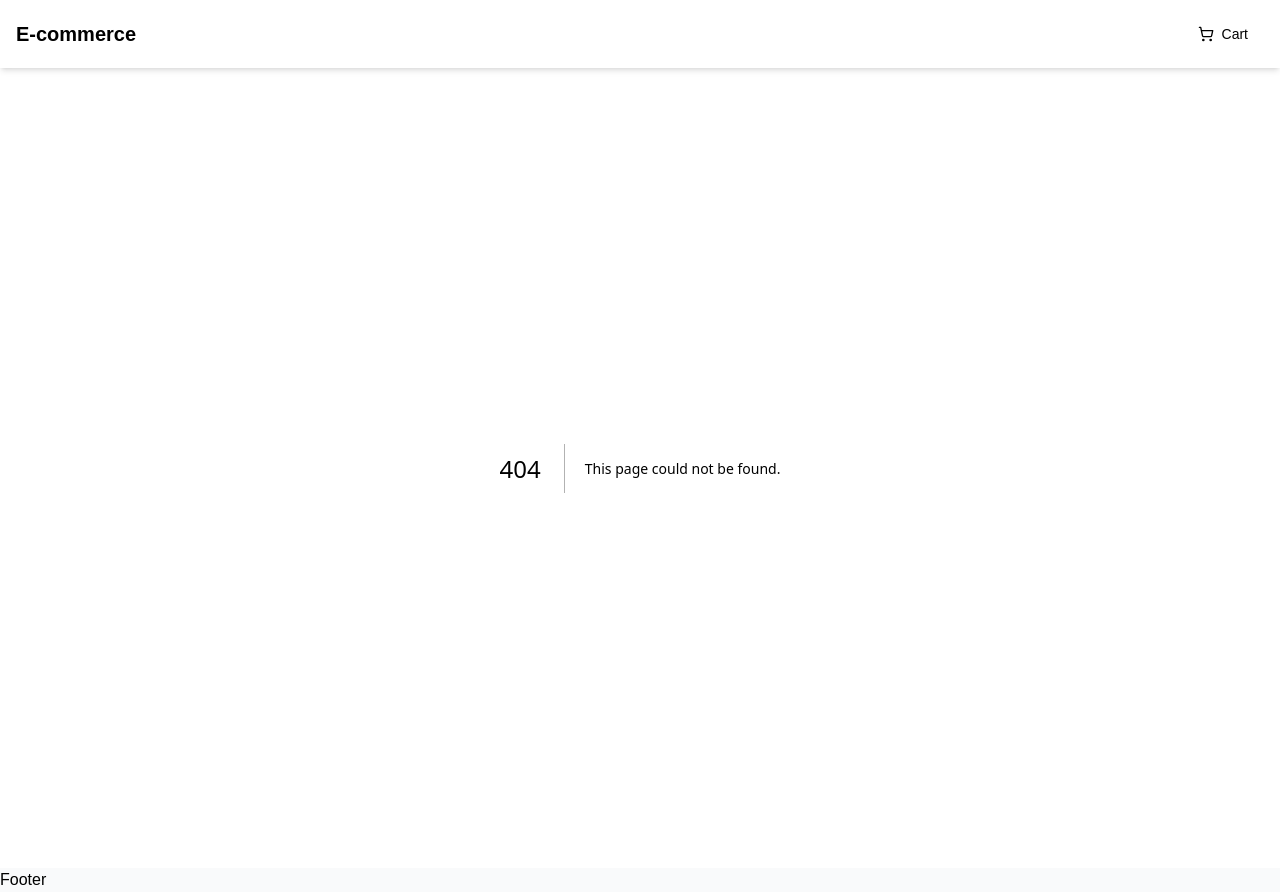
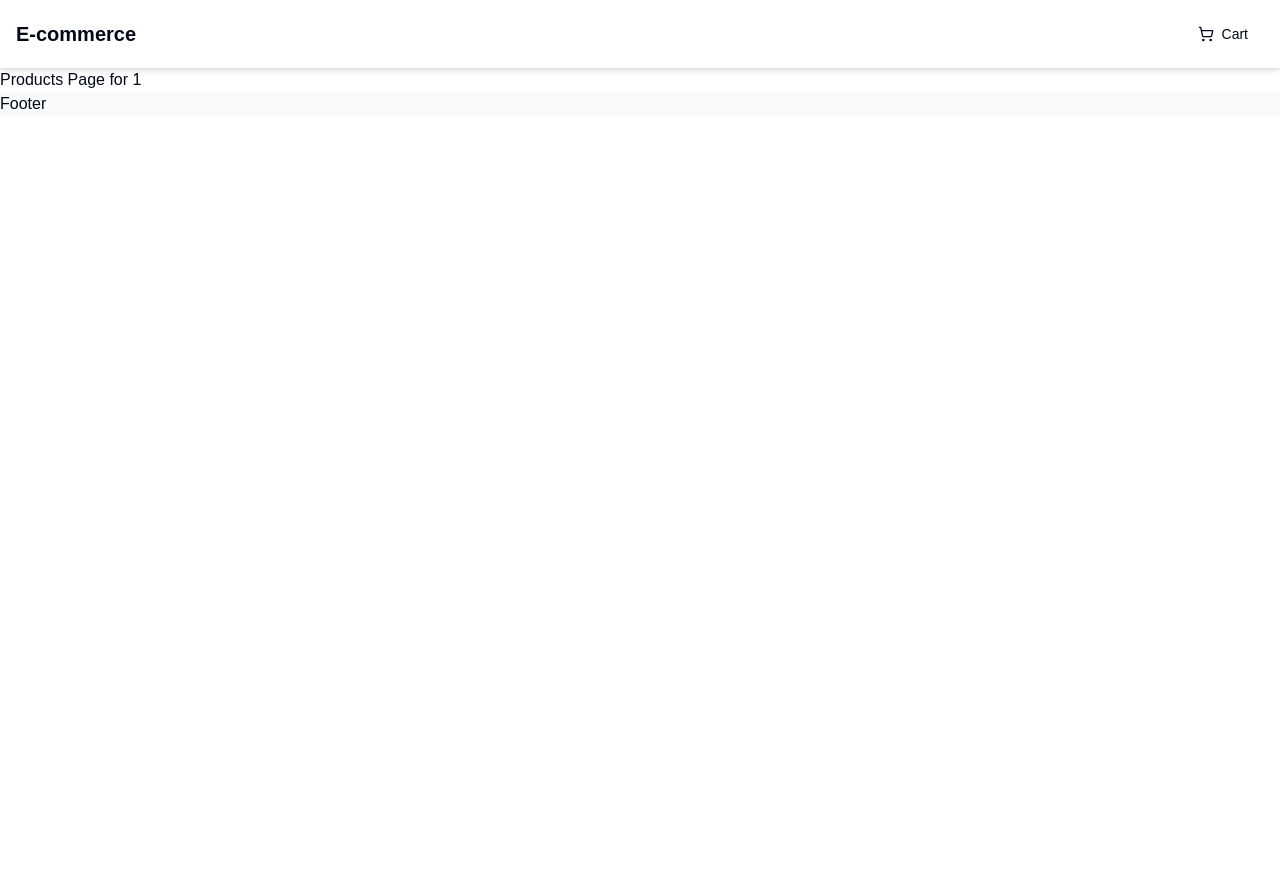
Before and after one commit to chauhan2b/ecommerce-next-app, a Next.js app: page /products/1 in a window 1280 px wide. Before the commit this address had no page. After the commit the page ends 800 px from the top, so only its background shows below. Built offline with nearby package versions, Linux system fonts and the light colour scheme.

Commit message:
Add a product detail page

```diff
--- a/app/page.tsx
+++ b/app/page.tsx
@@ -1,6 +1,7 @@
 import { fetchProducts } from "@/app/lib/data";
 import { Star } from "lucide-react";
 import Image from "next/image";
+import Link from "next/link";
 
 export default async function Home() {
   const products = await fetchProducts();
@@ -22,6 +23,7 @@ export default async function Home() {
               className="flex flex-col items-start p-4 max-w-sm bg-white rounded-lg shadow-sm"
             >
               <div className="flex justify-center w-full">
+                <Link href={`/products/${id}`}>
                   <Image
                     src={thumbnail}
                     alt={title}
@@ -29,6 +31,7 @@ export default async function Home() {
                     width={300}
                     className="rounded-lg"
                   />
+                </Link>
               </div>
               <div className="gap-1 flex flex-col w-full mt-4">
                 <h1 className="text-xl font-bold">{title}</h1>
--- /dev/null
+++ b/app/products/[id]/page.tsx
@@ -0,0 +1,10 @@
+"use client";
+
+import { useParams } from "next/navigation";
+
+export default function Page() {
+  const params = useParams();
+  const { id } = params;
+
+  return <div>Products Page for {id}</div>;
+}
```
Lines whose indentation alone changed are shown as unchanged.
